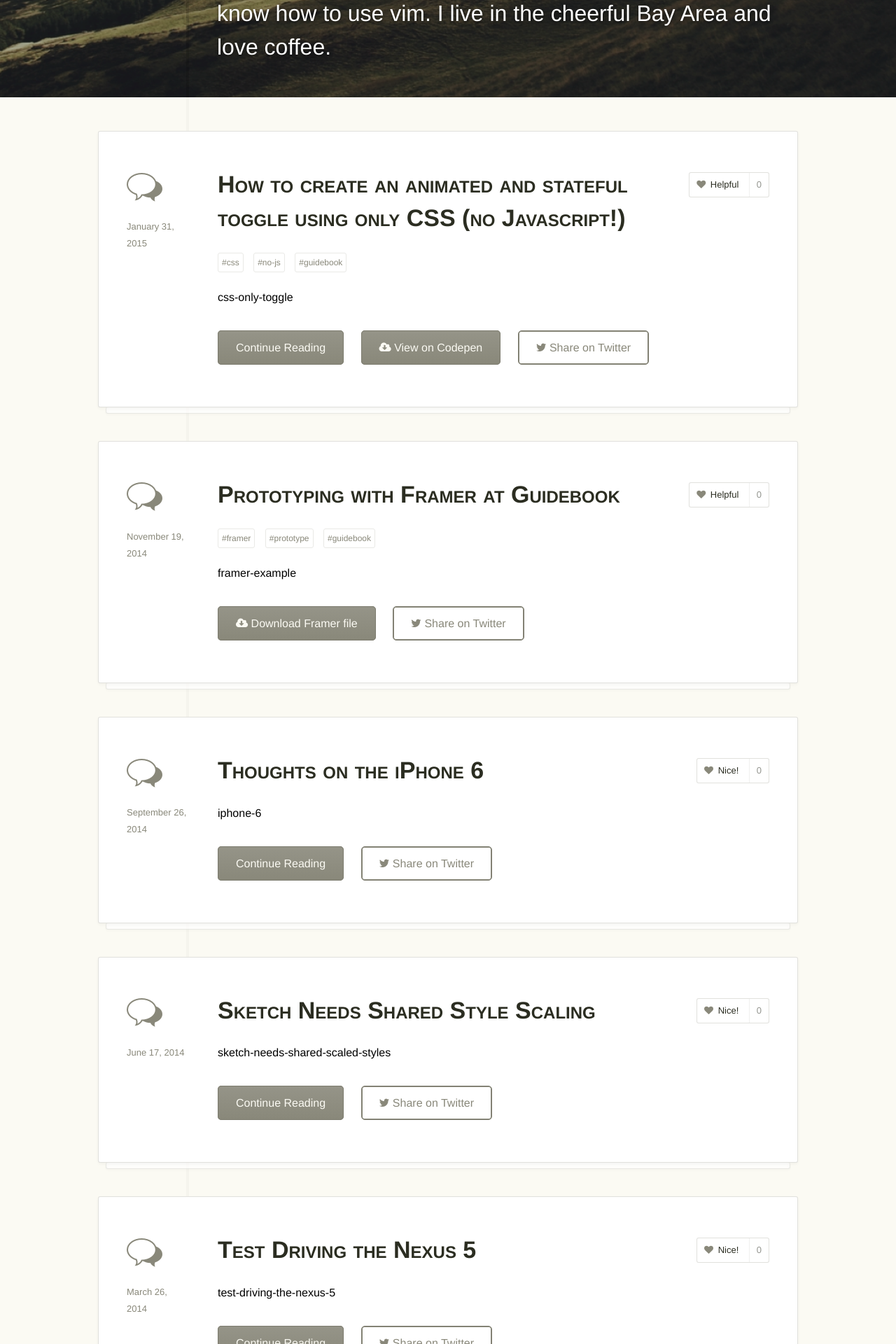
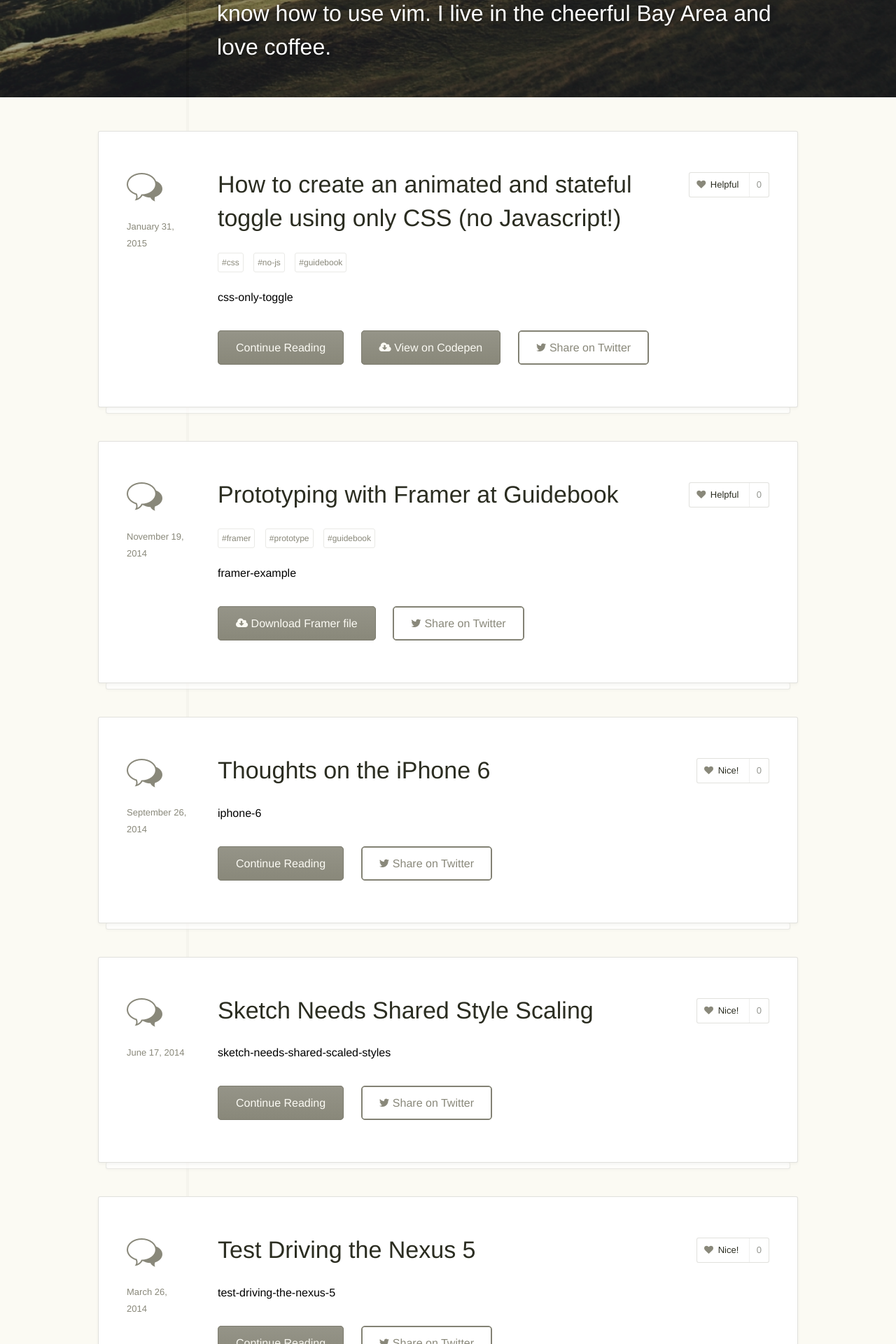
Before and after one commit to pklada/petelada-com, a Jekyll site: the page built from index.html, in a window 1280 px wide. Shown: the part 369-2289 px from the top of the page at 70% size. Built offline with Jekyll 4.4.1, drawn with Linux system fonts in a browser that asks for light colours; nearby versions of some CDN libraries; some web fonts are replaced; Markdown is read by kramdown in place of the engine named in the settings; comment, search, counter and statistics services are not loaded.

Commit message:
removed small caps from post title, causes issues in FF (for now).

```diff
--- a/css/app.css
+++ b/css/app.css
@@ -1043,8 +1043,7 @@ h2 {
   line-height: 1.41176em;
   clear: both;
   color: #2B2D21;
-  font-weight: 600;
-  font-variant: small-caps;
+  font-weight: 500;
 }
 /* line 103, ../sass/modules/_post.scss */
 .post h2 a {
--- a/sass/modules/_post.scss
+++ b/sass/modules/_post.scss
@@ -97,8 +97,8 @@
 		@include adjust-font-size-to(34px);
 		clear:both;
 		color:$black;
-		font-weight:600;
-		font-variant:small-caps;
+		font-weight:500;
+		//font-variant:small-caps; disable for now, causes issues in FF
 
 		a{
 			color:$black;
```
